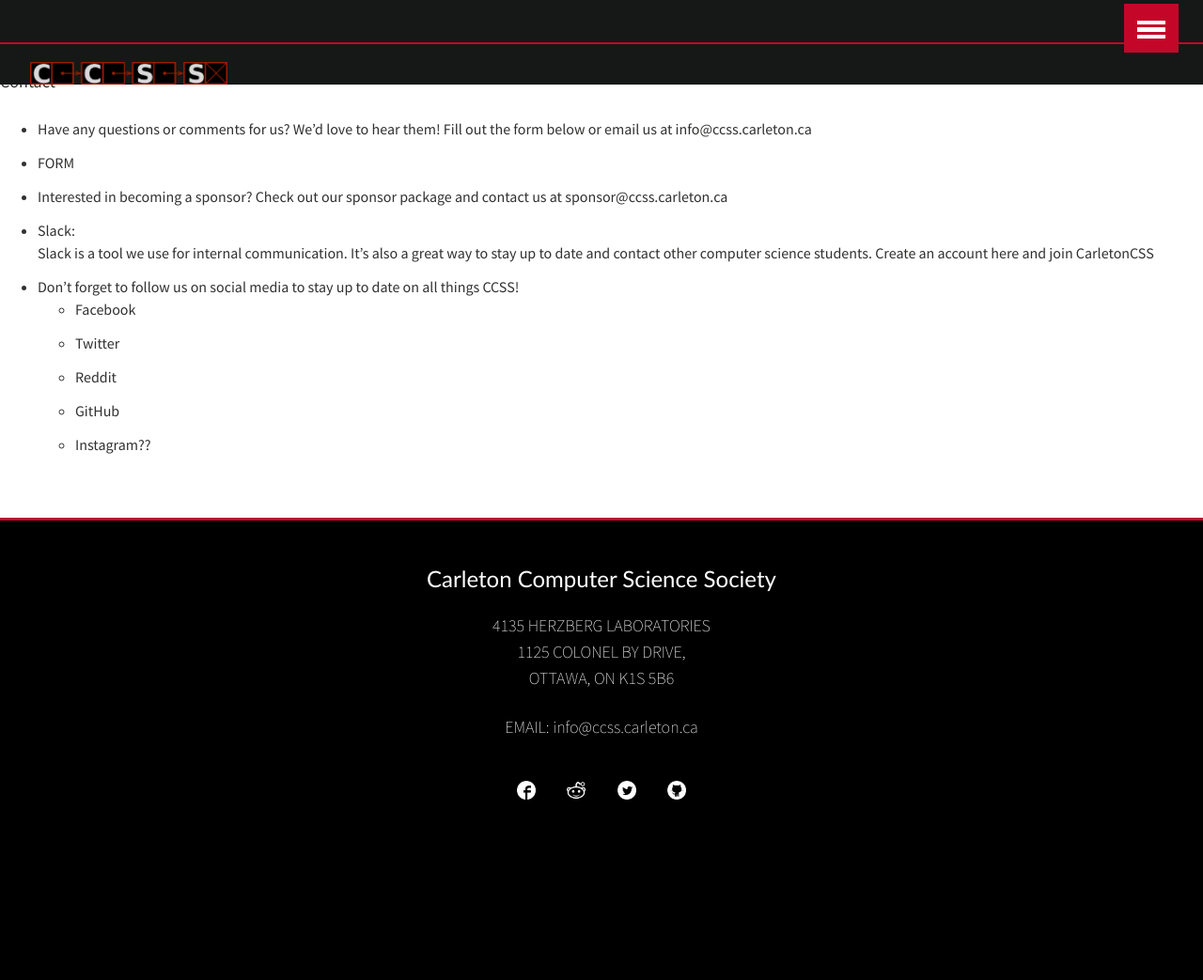
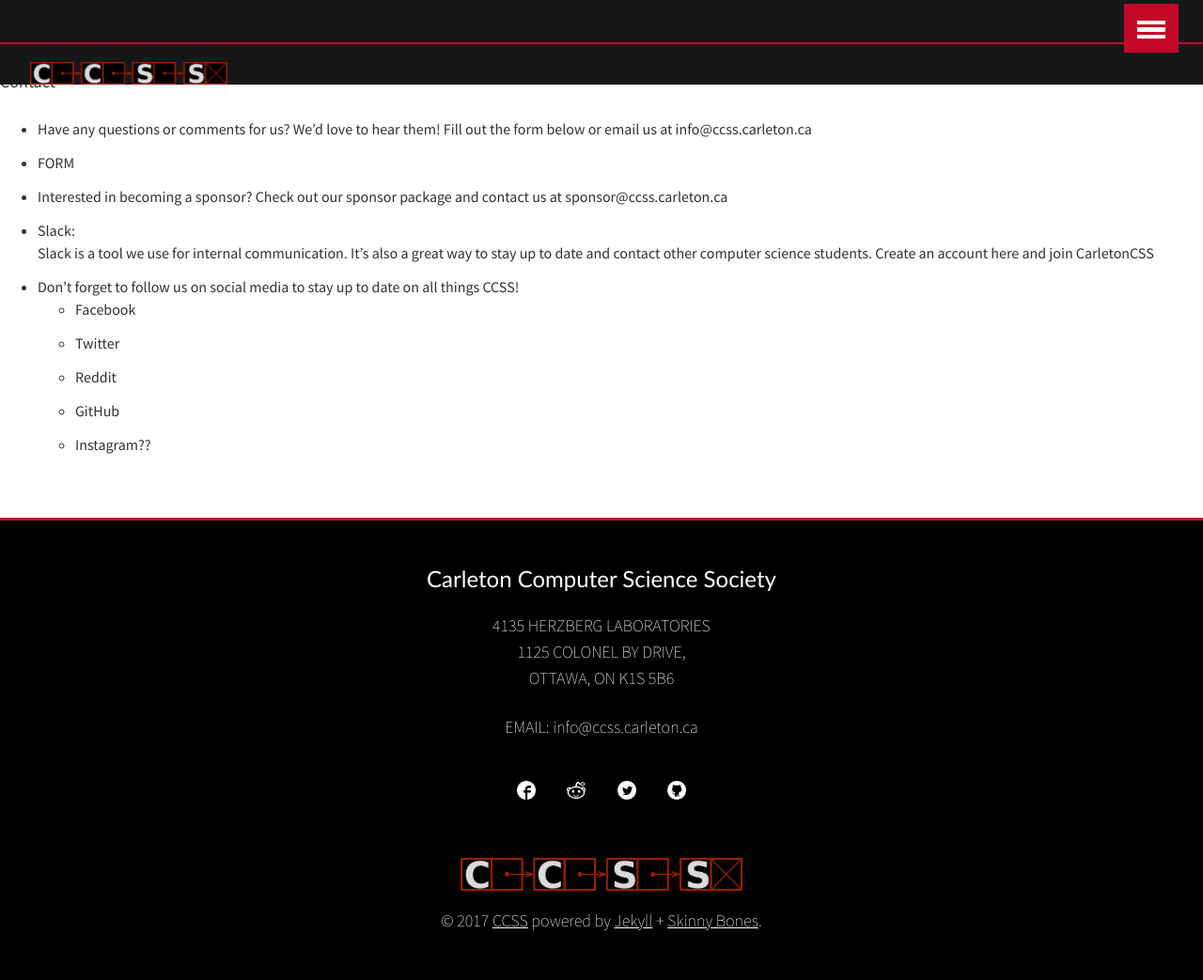
Before and after one commit to CarletonComputerScienceSociety/carletoncomputersciencesociety.github.io, a Jekyll site: the page built from contact/index.md, in a window 1280 px wide. Shown: the whole page at 94% size. Built offline with Jekyll 4.4.1, drawn with Linux system fonts in a browser that asks for light colours; before the commit the page ends 900 px from its top, so only the background shows below that.

Commit message:
Update _base.scss

```diff
--- a/_sass/_base.scss
+++ b/_sass/_base.scss
@@ -8,7 +8,7 @@
 html {
     margin: 0;
     padding: 0;
-    overflow: auto;
+    //overflow: auto;
     height: 100vh;
     background-color: black;
 }
```
